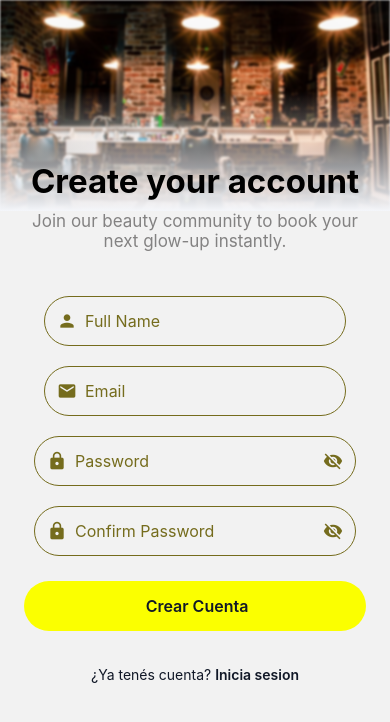
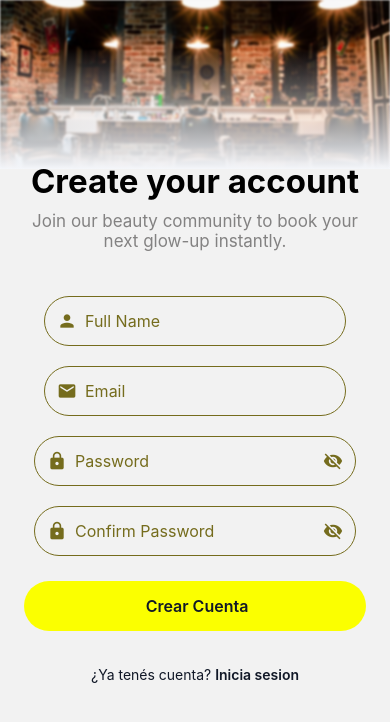
Before and after one commit to MatiasOrtizF/appointments, a React Native app: screen /Register in a window 390 px wide. Shown: the top 722 px of the page. Built offline with nearby package versions, Linux system fonts and the light colour scheme; no server answers.

Commit message:
fix: evitar que el teclado oculte inputs y visiblidad de la status bar

```diff
--- a/src/features/auth/login/LoginScreen.tsx
+++ b/src/features/auth/login/LoginScreen.tsx
@@ -1,5 +1,5 @@
-import React, { useState } from "react";
-import { KeyboardAvoidingView, Platform, View, Text, TextInput, TouchableOpacity, StyleSheet, Image } from "react-native";
+import React, { useEffect, useState } from "react";
+import { KeyboardAvoidingView, Platform, View, Text, TextInput, TouchableOpacity, StyleSheet, Image, Keyboard } from "react-native";
 import { colors } from "../../../theme/colors";
 import { MaterialIcons } from "@expo/vector-icons";
 import { LinearGradient } from "expo-linear-gradient";
@@ -8,6 +8,7 @@ import { AuthStackParamList } from "../../../navigation/types";
 import { useNavigation } from "@react-navigation/native";
 import { useLogin } from "./useLogin";
 import { globalStyles } from "../../../theme/globalStyles";
+import { SafeAreaView } from "react-native-safe-area-context";
 
 type LoginScreenProps = {
     onLogin?: (email: string, password: string) => void;
@@ -16,6 +17,7 @@ type LoginScreenProps = {
 type NavigationProp = NativeStackNavigationProp<AuthStackParamList, "Login">
 
 export const LoginScreen: React.FC<LoginScreenProps> = () => {
+    const [keyboardVisible, setKeyboardVisible] = useState(false)
     const [secure, setSecure] = useState(true)
 
     const navigation = useNavigation<NavigationProp>()
@@ -30,13 +32,36 @@ export const LoginScreen: React.FC<LoginScreenProps> = () => {
         error
     } = useLogin();
 
+    useEffect(() => {
+
+        const show = Keyboard.addListener("keyboardDidShow", () => {
+            setKeyboardVisible(true)
+        })
+
+        const hide = Keyboard.addListener("keyboardDidHide", () => {
+            setKeyboardVisible(false)
+        })
+
+        return () => {
+            show.remove()
+            hide.remove()
+        }
+
+    }, [])
+
 
     return (
+        <SafeAreaView style={{flex: 1}}>
         <KeyboardAvoidingView
             style={{ flex: 1 }}
-            behavior={Platform.OS === "ios" ? "padding" : undefined}
+            behavior={Platform.OS === "ios" ? "padding" : "height"}
         >
-            <View style={styles.header}>
+            <View
+                style={[
+                    styles.header,
+                    { height: keyboardVisible ? "20%" : "30%" },
+                ]}
+            >
                 <Image
                     source={require('../../../../assets/img_header_login.jpg')}
                     style={styles.image}
@@ -114,6 +139,7 @@ export const LoginScreen: React.FC<LoginScreenProps> = () => {
 
             </View>
         </KeyboardAvoidingView>
+        </SafeAreaView>
     )
 }
 
@@ -129,7 +155,6 @@ const styles = StyleSheet.create({
         position: 'absolute',
         top: 0,
         width: '100%',
-        height: '31%',
     },
 
     image: {
--- a/src/features/auth/register/RegisterScreen.tsx
+++ b/src/features/auth/register/RegisterScreen.tsx
@@ -2,12 +2,13 @@ import { MaterialIcons } from "@expo/vector-icons";
 import { useNavigation } from "@react-navigation/native";
 import { LinearGradient } from "expo-linear-gradient";
 import { useEffect, useState } from "react";
-import { KeyboardAvoidingView, Text, View, Image, TextInput, TouchableOpacity, StyleSheet, Platform, Keyboard } from "react-native";
+import { KeyboardAvoidingView, Text, View, Image, TextInput, TouchableOpacity, StyleSheet, Platform, Keyboard, ScrollView } from "react-native";
 import { useRegister } from "./useRegister";
 import { NativeStackNavigationProp } from "@react-navigation/native-stack";
 import { AuthStackParamList } from "../../../navigation/types";
 import { colors } from "../../../theme/colors";
 import { globalStyles } from "../../../theme/globalStyles";
+import { SafeAreaView } from "react-native-safe-area-context";
 
 type RegisterScreenProps = {
     onRegister?: (email: string, password: string) => void;
@@ -55,12 +56,22 @@ export default function RegisterScreen() {
 
 
     return (
+        <SafeAreaView style={{flex: 1}}>
             <KeyboardAvoidingView
                 style={{ flex: 1 }}
-            behavior={Platform.OS === "ios" ? "padding" : undefined}
+                behavior={Platform.OS === "ios" ? "padding" : "height"}
+                keyboardVerticalOffset={Platform.OS === 'ios' ? 604 : 0} // Ajusta según tu header
+
             >
-            <View style={[styles.header, { height: keyboardVisible ? "15%" : "25%" }
-            ]}>
+                <ScrollView
+                    contentContainerStyle={{
+                        flexGrow: 1,
+
+                    }}
+                    keyboardShouldPersistTaps="handled"
+                    showsVerticalScrollIndicator={false}
+                >
+                    <View style={styles.header}>
                         <Image
                             source={require('../../../../assets/img_header_login.jpg')}
                             style={styles.image}
@@ -179,7 +190,10 @@ export default function RegisterScreen() {
                         </View>
 
                     </View>
+
+                </ScrollView>
             </KeyboardAvoidingView>
+        </SafeAreaView>
     )
 }
 
@@ -195,6 +209,7 @@ const styles = StyleSheet.create({
         position: 'absolute',
         top: 0,
         width: '100%',
+        height: "20%"
     },
 
     image: {
```
Lines whose indentation alone changed are shown as unchanged.
